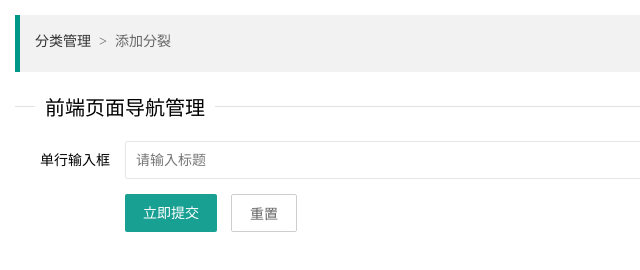
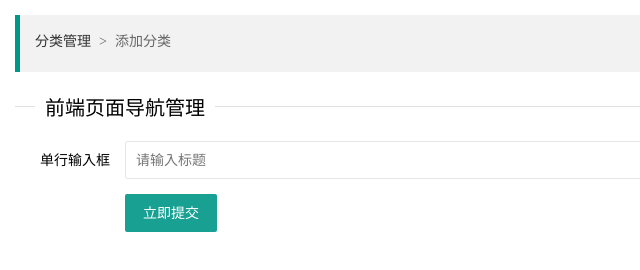
Before and after one commit to zoubeihua/Blog, a website: page views/admin/categoryAdd.html in a window 1280 px wide. Shown: the full height of the page, 0-640 px from the left. Drawn offline with Linux system fonts and the light colour scheme.

Commit message:
修改了页面样式

```diff
--- a/views/admin/categoryAdd.html
+++ b/views/admin/categoryAdd.html
@@ -20,7 +20,7 @@
             <blockquote class="layui-elem-quote">
 				<span class="layui-breadcrumb">
                     <a href="">分类管理</a>
-                    <a><cite>添加分裂</cite></a>
+                    <a><cite>添加分类</cite></a>
                 </span>
 			</blockquote>
 			<fieldset class="layui-elem-field layui-field-title" style="margin-top: 20px;">
@@ -38,7 +38,7 @@
 				<div class="layui-form-item">
 					<div class="layui-input-block">
 						<button class="layui-btn" lay-submit="" lay-filter="navtitle">立即提交</button>
-						<button type="reset" class="layui-btn layui-btn-primary">重置</button>
+						<!--<button type="reset" class="layui-btn layui-btn-primary">重置</button>-->
 					</div>
 				</div>
 			</form>
@@ -69,6 +69,7 @@
                             layer.alert(result.msg, {
                                 title: '温馨提示'
                             })
+							$("input[name=navtitle]").val("");
                         },
                         error: function(data) {
                         alert("error:"+data);
```
